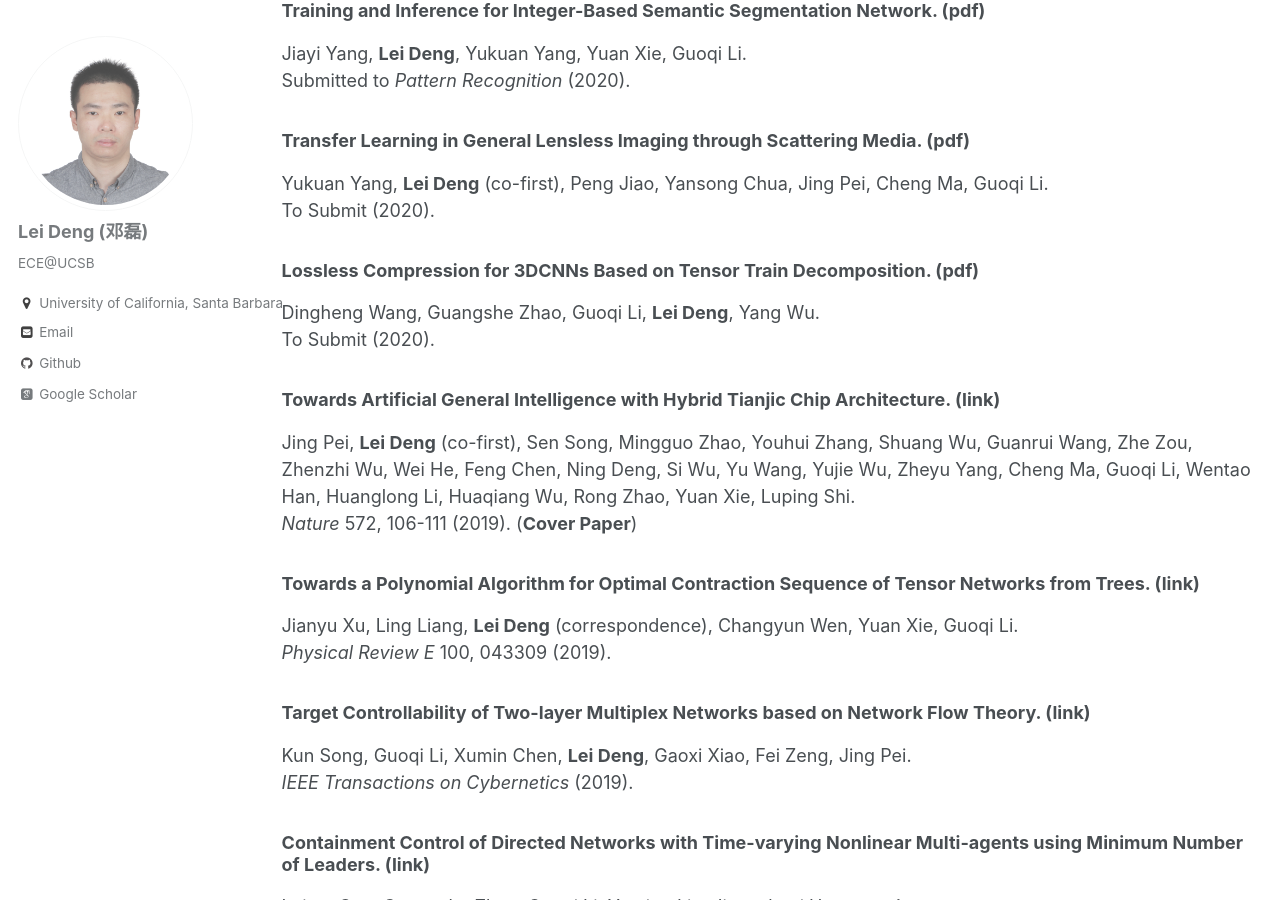
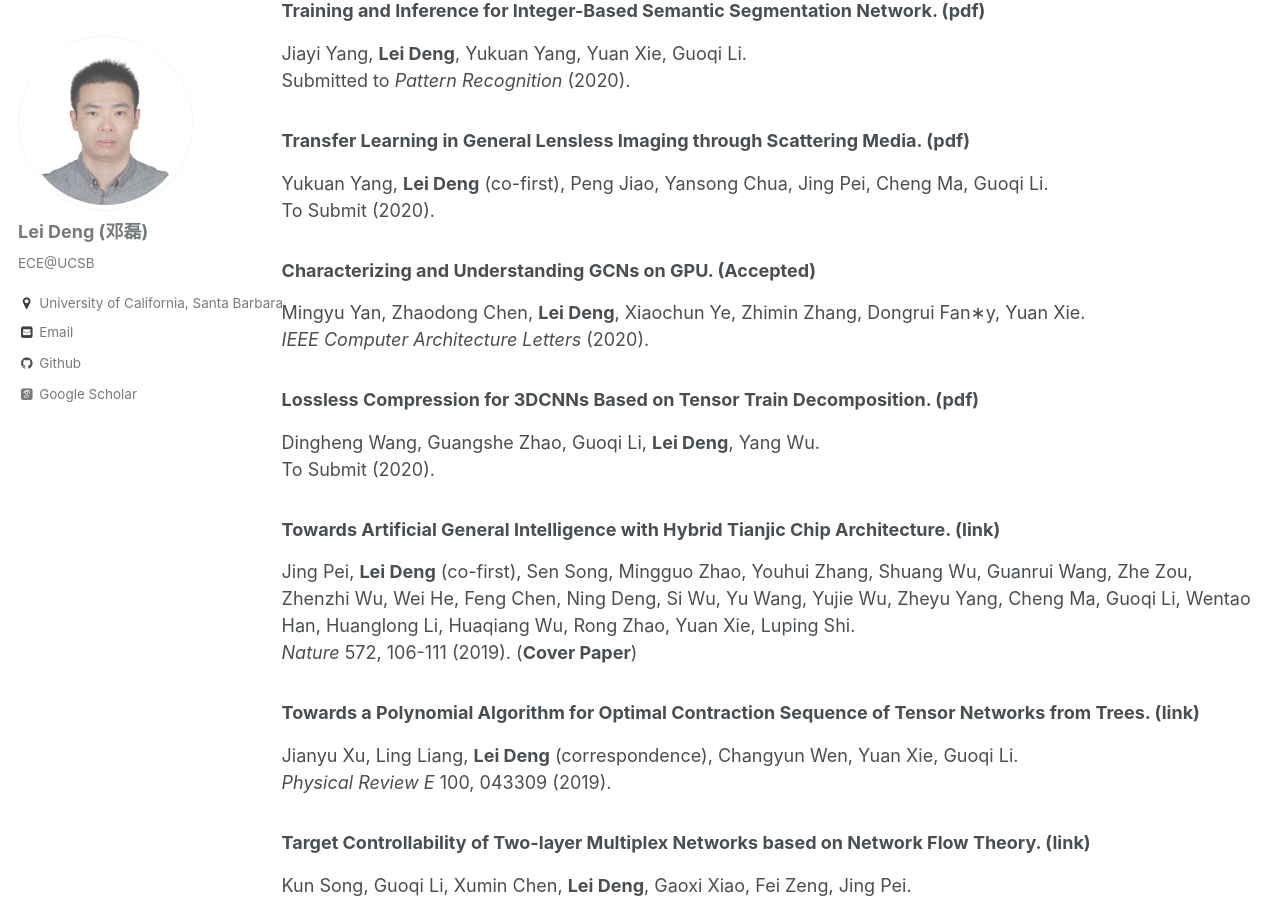
Before and after one commit to dllfei/dllfei.github.io, a Jekyll site: the page built from _pages/publications.md, in a window 1280 px wide and 900 px high, scrolled down 1384 px. Built offline with Jekyll 4.4.1, drawn with Linux system fonts in a browser that asks for light colours; some web fonts are replaced.

Commit message:
Update publications.md

```diff
--- a/_pages/publications.md
+++ b/_pages/publications.md
@@ -47,6 +47,10 @@ Submitted to *Pattern Recognition* (2020).
 ### Transfer Learning in General Lensless Imaging through Scattering Media. ([pdf](https://arxiv.org/pdf/1912.12419.pdf)) <br />
 Yukuan Yang, **Lei Deng** (co-first), Peng Jiao, Yansong Chua, Jing Pei, Cheng Ma, Guoqi Li. <br />
 To Submit (2020).
+
+### Characterizing and Understanding GCNs on GPU. (Accepted) <br />
+Mingyu Yan, Zhaodong Chen, **Lei Deng**, Xiaochun Ye, Zhimin Zhang, Dongrui Fan∗y, Yuan Xie. <br />
+*IEEE Computer Architecture Letters* (2020).
 
 ### Lossless Compression for 3DCNNs Based on Tensor Train Decomposition. ([pdf](https://arxiv.org/pdf/1912.03647.pdf)) <br />
 Dingheng Wang, Guangshe Zhao, Guoqi Li, **Lei Deng**, Yang Wu. <br />
```
